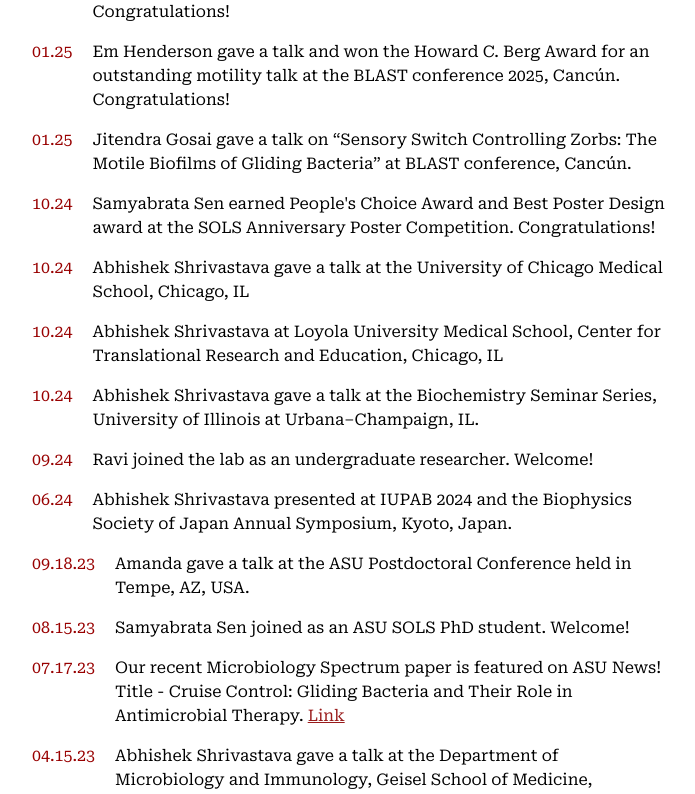
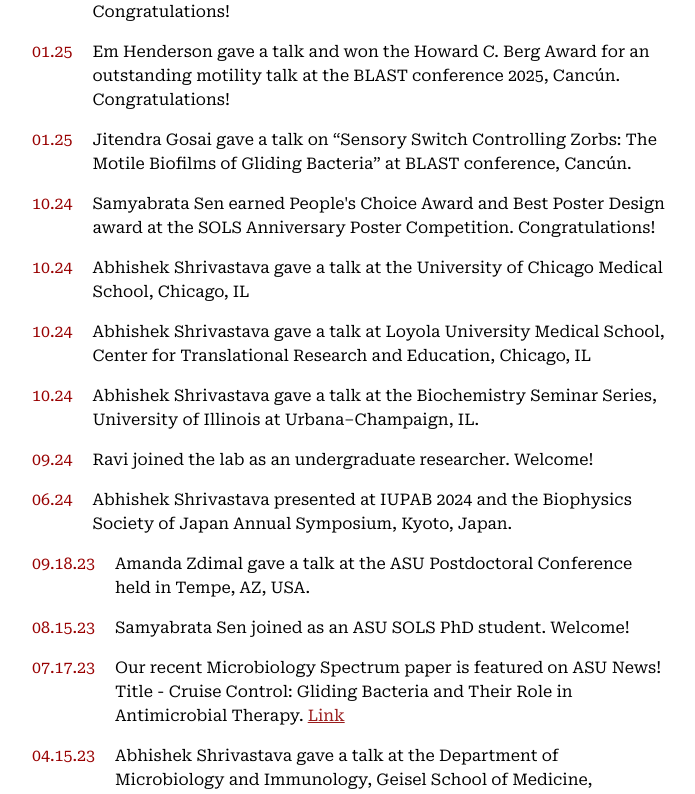
Before and after one commit to shrivastava-lab/shrivastava-lab.github.io, a Next.js app: page /news in a window 1280 px wide. Shown: the part 560-1354 px from the top of the page, without its empty margins (288-983 px from the left). Built offline with nearby package versions, Linux system fonts and the light colour scheme.

Commit message:
fix: update context descriptions for Abhishek Shrivastava and Amanda Zdimal talks; correct Emmiblue Tartevet's name

```diff
--- a/app/news/_data.json
+++ b/app/news/_data.json
@@ -36,7 +36,7 @@
   },
   {
     "date": "10.24",
-    "context": "Abhishek Shrivastava at Loyola University Medical School, Center for Translational Research and Education, Chicago, IL",
+    "context": "Abhishek Shrivastava gave a talk at Loyola University Medical School, Center for Translational Research and Education, Chicago, IL",
     "links": []
   },
   {
@@ -58,7 +58,7 @@
   {
 
     "date": "09.18.23",
-    "context": "Amanda gave a talk at the ASU Postdoctoral Conference held in Tempe, AZ, USA.",
+    "context": "Amanda Zdimal gave a talk at the ASU Postdoctoral Conference held in Tempe, AZ, USA.",
     "links": []
   },
   {
--- a/app/people/_data.js
+++ b/app/people/_data.js
@@ -64,7 +64,7 @@ const content = {
         photo: require('../../public/images/Dhrithi Bhat.png')
       },
       {
-        name: 'Emmiblue Tartevet (Master\'s student)',
+        name: 'Blue Tartevet (Master\'s student)',
         about:
           'I am pursuing an M.S. in Molecular & Cellular Biology, and have received my B.S. in Microbiology from North Carolina State University. My undergraduate studies were in plant pathology, but my current research is focused on the structure and function of core T9SS proteins in Flavobacterium johnsoniae. Outside of the lab, I enjoy playing pool, cosplaying at local conventions, and experimenting with sound on my electric bass.',
         photo: require('../../public/images/Emmiblue Tartevet.png')
```
